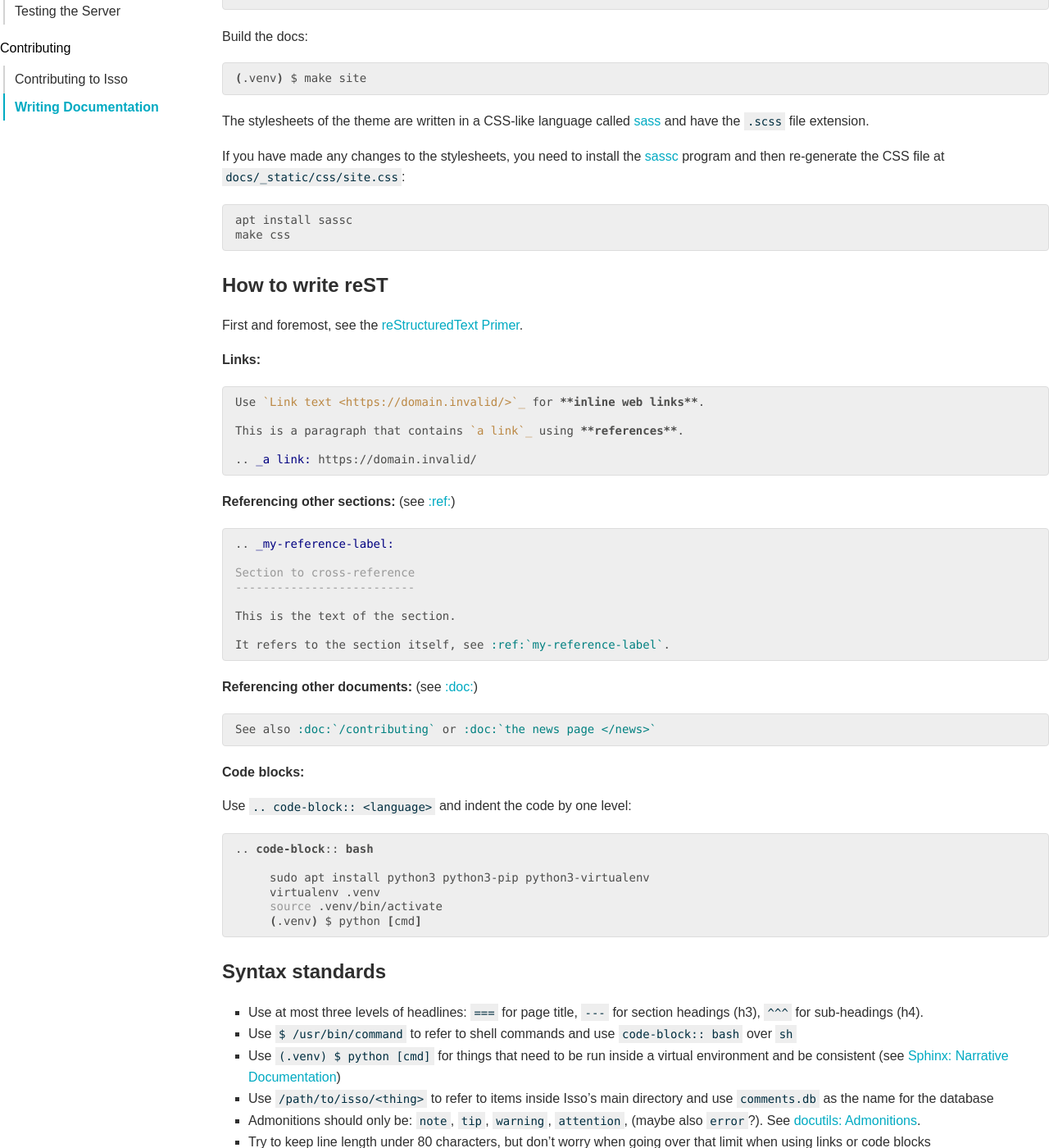
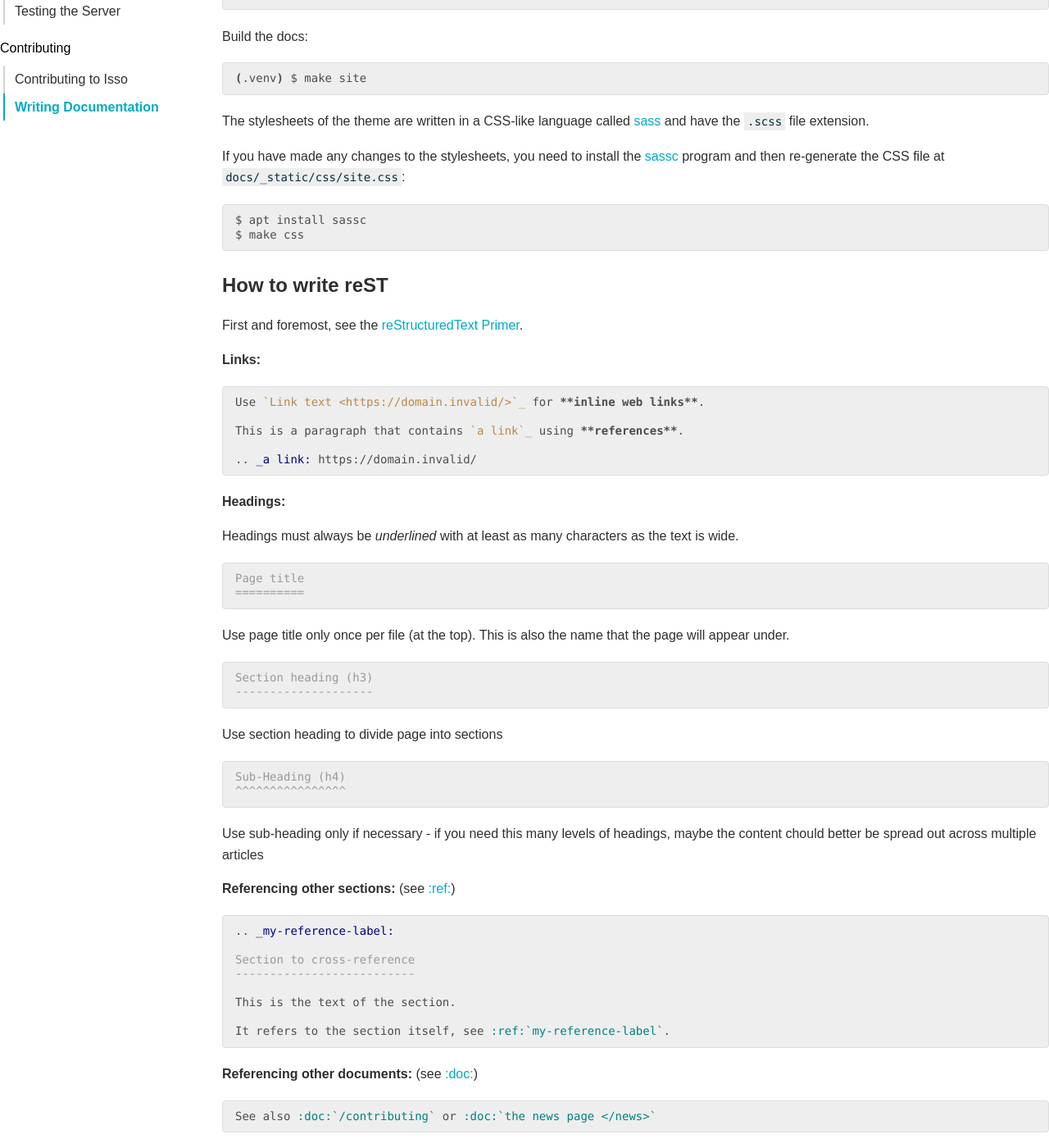
Before and after one commit to isso-comments/isso, a Sphinx documentation site: the page built from docs/docs/contributing/documentation.rst, in a window 1280 px wide and 1400 px high, scrolled down 912 px. Shown: the whole window at 82% size. Built offline with Sphinx 7.4.7, drawn with Linux system fonts in a browser that asks for light colours; some of the changed text lies outside the part shown.

Commit message:
docs/contrib: doc: Add headings section, shellcode

```diff
--- a/docs/docs/contributing/documentation.rst
+++ b/docs/docs/contributing/documentation.rst
@@ -53,8 +53,8 @@ If you have made any changes to the stylesheets, you need to install the
 
 .. code-block:: bash
 
-   apt install sassc
-   make css
+   $ apt install sassc
+   $ make css
 
 .. __: https://github.com/sass/sassc
 
@@ -72,6 +72,34 @@ First and foremost, see the
     This is a paragraph that contains `a link`_ using **references**.
 
     .. _a link: https://domain.invalid/
+
+**Headings:**
+
+Headings must always be *underlined* with at least as many characters as the
+text is wide.
+
+.. code-block:: rst
+
+   Page title
+   ==========
+
+Use page title only once per file (at the top). This is also the name that the
+page will appear under.
+
+.. code-block:: rst
+
+   Section heading (h3)
+   --------------------
+
+Use section heading to divide page into sections
+
+.. code-block:: rst
+
+   Sub-Heading (h4)
+   ^^^^^^^^^^^^^^^^
+
+Use sub-heading only if necessary - if you need this many levels of headings,
+maybe the content chould better be spread out across multiple articles
 
 **Referencing other sections:** (see `:ref:`__)
 
@@ -104,9 +132,9 @@ Use ``.. code-block:: <language>`` and indent the code by one level:
 
    .. code-block:: bash
 
-        sudo apt install python3 python3-pip python3-virtualenv
-        virtualenv .venv
-        source .venv/bin/activate
+        $ sudo apt install python3 python3-pip python3-virtualenv
+        $ virtualenv .venv
+        $ source .venv/bin/activate
         (.venv) $ python [cmd]
 
 Syntax standards
```
Also changed, not shown: other parts of docs/docs/contributing/documentation.rst (+1 -1 lines).
